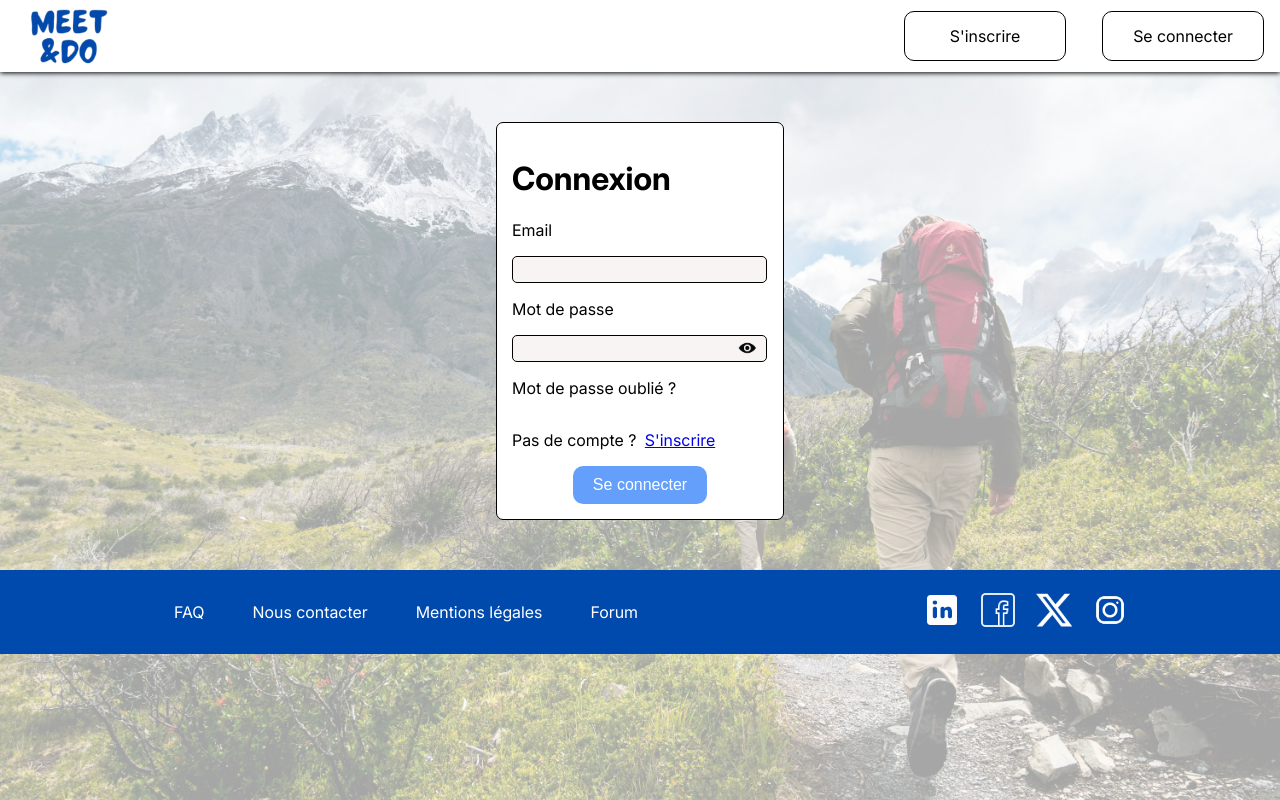
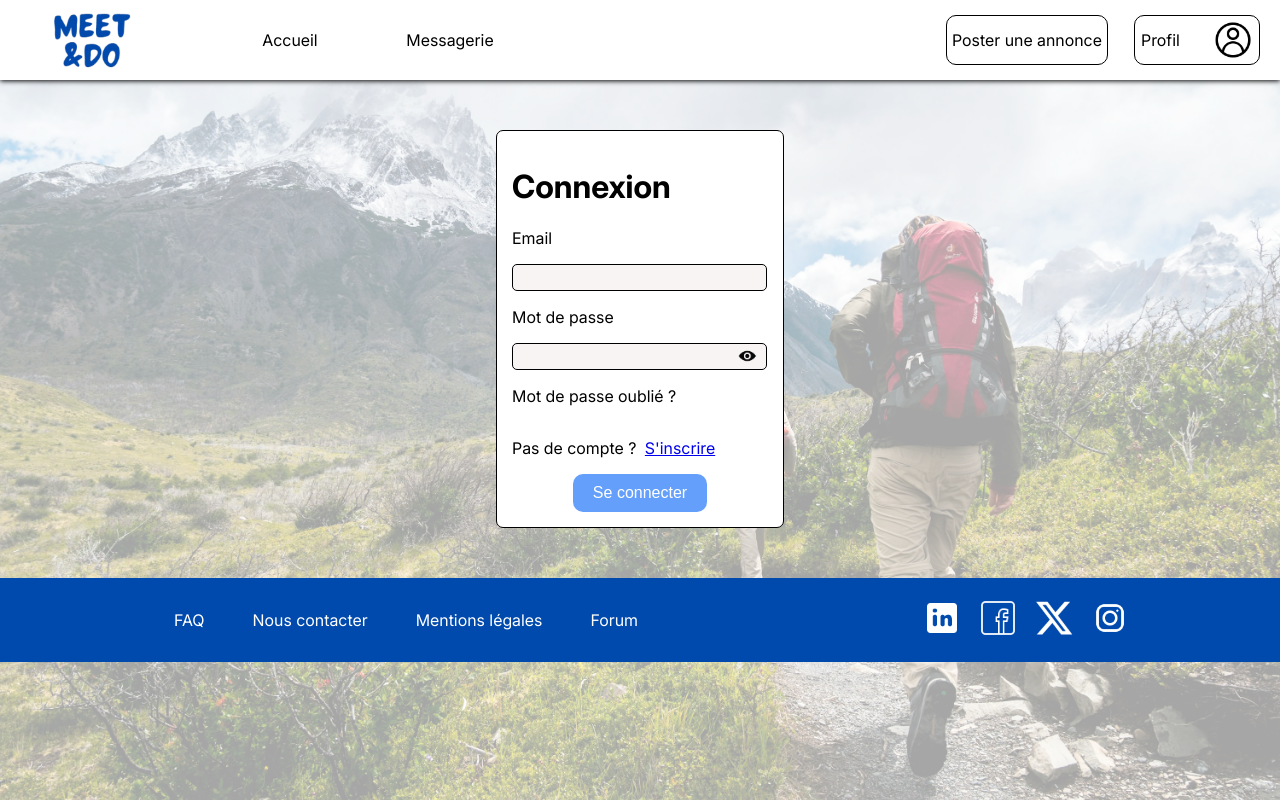
Before and after one commit to integeek/Meet-Do, a PHP site: page /Page/Connexion.html in a window 1280 px wide. Run offline with PHP 8.4, Linux system fonts and the light colour scheme.

Commit message:
responsive navbar

```diff
--- a/Page/Connexion.html
+++ b/Page/Connexion.html
@@ -64,9 +64,11 @@
         <script src="../Script/AfficherPass.js"></script>
         <script src="../Script/PopUp.js"></script>
         <script src="../component/Navbar.js"></script>
-       <script>
-            document.getElementById('navbar-container').innerHTML = Navbar(false, "..");
+        <script>
+            document.getElementById('navbar-container').innerHTML = Navbar(true, "..");
         </script>
+        <script src="../component/navAction.js"></script>
+
     </main>
     <footer id="footer-container" class="footer-container">
         <script src="../component/Footer.js"></script>
--- a/Page/FAQ.html
+++ b/Page/FAQ.html
@@ -14,6 +14,8 @@
         <script>
             document.getElementById('navbar-container').innerHTML = Navbar(true, "..");
         </script>
+        <script src="../component/navAction.js"></script>
+
     </header>
     <main></main>
     <footer id="footer-container" class="footer-container">
--- a/Page/InfoPerso.html
+++ b/Page/InfoPerso.html
@@ -17,6 +17,8 @@
         <script>
             document.getElementById('navbar-container').innerHTML = Navbar(false, "..");
         </script>
+        <script src="../component/navAction.js"></script>
+
     </header>
     <main>
         <div class="containerLogin">
--- a/Page/Inscription.html
+++ b/Page/Inscription.html
@@ -17,6 +17,8 @@
         <script>
             document.getElementById('navbar-container').innerHTML = Navbar(false, "..");
         </script>
+        <script src="../component/navAction.js"></script>
+
     </header>
     <main>
         <div class="containerLogin">
--- a/component/Navbar.css
+++ b/component/Navbar.css
@@ -65,6 +70,13 @@ nav {
 #navbar-grow {
     flex-grow: 1;
 }
+
+.sign-btns {
+    display: flex;
+    align-items: center;
+    gap: 10px;
+}
+
 
 #profil-img {
     width: 5vh;
--- a/component/Navbar.js
+++ b/component/Navbar.js
@@ -2,31 +2,74 @@ function Navbar(connect, url) {
     if (connect) {
         return `
             <nav>
-                <img src="${url}/assets/img/logoMeet&Do.png" id="logo">
+                <a href="../index.html" class="nav-icon" aria-label="homepage" aria-current="page">
+                    <img src="${url}/assets/img/logoMeet&Do.png" alt="logo" id="logo" />
+                </a>
+                <div class="main-navlinks">
+                    <button type="button" class="hamburger"  aria-label="Toggle Navigation" aria-expanded="false">
+                    <span></span>
+                    <span></span>
+                    <span></span>
+                    </button>
                     <ul class="nav-links">
                         <li><a href="#">Accueil</a></li>
                         <li><a href="#">Messagerie</a></li>
                     </ul>
+                </div>
+
                 <div id="navbar-grow"></div>
+                <div class="nav-authentication">
+                    <div class = "icone1">
+                        <a href="#" class="user-toggler" aria-label="Sign in page">
+                            <img src="../assets/img/user.svg" alt="user icon" />
+                        </a>
+                    </div>
+                    <div class="sign-btns">
                         <div class="annonce">
                             <a href="#">Poster une annonce</a>
                         </div>
-                <a href="#" class="profil" id="profil">
+                        <a href="./Page/Profil.html" class="profil" id="profil">
                             <div>Profil</div>
                             <image src="${url}/assets/img/profil.png" id="profil-img">
                         </a>
+                    </div>
+                </div>
             </nav>
     `;
     } else {
         return `
             <nav>
-                <img src="${url}/assets/img/logoMeet&Do.png" id="logo">
+                <a href="../index.html" class="nav-icon" aria-label="homepage" aria-current="page">
+                    <img src="${url}/assets/img/logoMeet&Do.png" alt="logo" id="logo" />
+                </a>
+                <div class="main-navlinks">
+                    <button type="button" class="hamburger"  aria-label="Toggle Navigation" aria-expanded="false">
+                    <span></span>
+                    <span></span>
+                    <span></span>
+                    </button>
+                    <ul class="nav-links">
+                        <li><a href="#">Accueil</a></li>
+                        <li><a href="#">Messagerie</a></li>
+                    </ul>
+                </div>
+
                 <div id="navbar-grow"></div>
+                <div class="nav-authentication">
+                    <div class = "icone1">
+                        <a href="#" class="user-toggler" aria-label="Sign in page">
+                            <img src="../assets/img/user.svg" alt="user icon" />
+                        </a>
+                    </div>
+                    <div class="sign-btns">
                         <div class="annonce">
-                    <a href="#">S'inscrire</a>
+                            <a href="#">Poster une annonce</a>
                         </div>
-                <div class="annonce">
-                    <a href="#">Se connecter</a>
+                        <a href="./Page/Connexion.html" class="profil" id="profil">
+                            <div>Profil</div>
+                            <image src="${url}/assets/img/profil.png" id="profil-img">
+                        </a>
+                    </div>
                 </div>
             </nav>
     `;
--- /dev/null
+++ b/component/navAction.js
@@ -0,0 +1,25 @@
+const toggler = document.querySelector(".hamburger");
+const navLinksContainer = document.querySelector(".nav-links");
+
+const toggleNav = e => {
+  toggler.classList.toggle("open");
+
+  const ariaToggle =
+    toggler.getAttribute("aria-expanded") === "true" ? "false" : "true";
+  toggler.setAttribute("aria-expanded", ariaToggle);
+
+  navLinksContainer.classList.toggle("open");
+};
+
+console.log("test")
+console.log(toggler)
+toggler.addEventListener("click", toggleNav);
+
+
+new ResizeObserver(entries => {
+  if (entries[0].contentRect.width <= 900){
+    navLinksContainer.style.transition = "transform 0.4s ease-out";
+  } else {
+    navLinksContainer.style.transition = "none";
+  }
+}).observe(document.body)
```
Also changed, not shown: other parts of component/Navbar.css (+142 -0 lines), assets/img/user.svg (added). Lines whose indentation alone changed are shown as unchanged.
